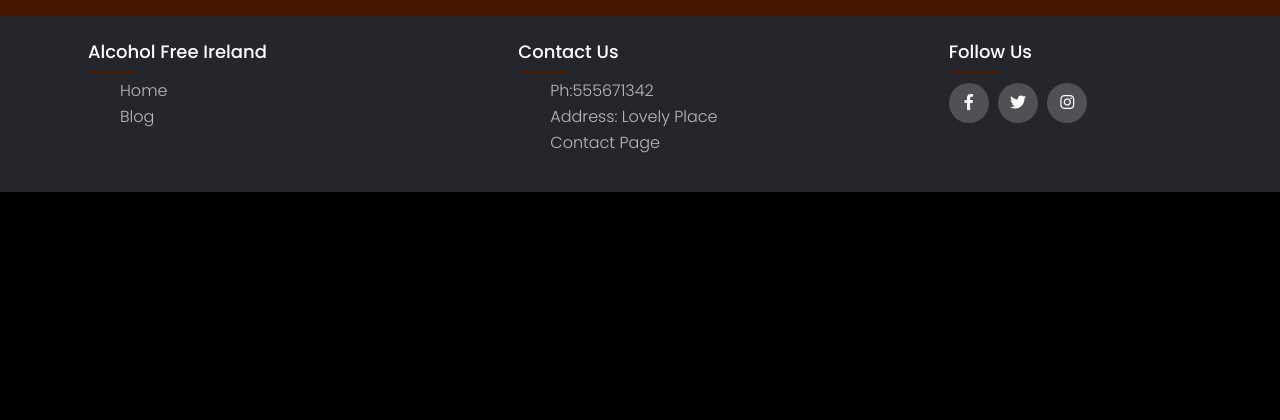
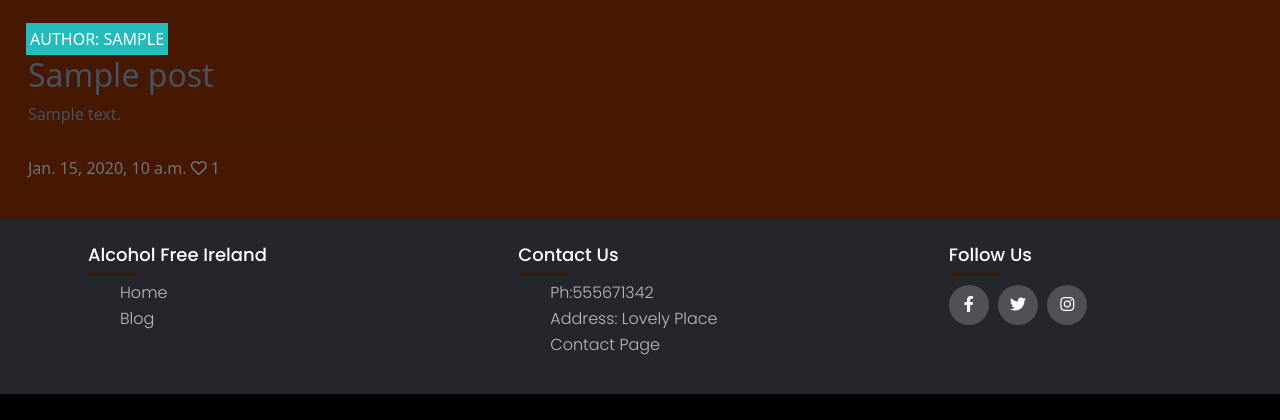
Before and after one commit to Roibeard-Ruadhan/alcohol-free-ireland, a Django app: page / in a window 1280 px wide. Shown: the part 74-494 px from the top of the page. Run offline with Django 3.2, Linux system fonts and the light colour scheme; tables that the repository leaves empty hold one stand-in row (values such as "Sample post").

Commit message:
Edit index.html file to resolve blog cards not appearing on browser

```diff
--- a/blog/urls.py
+++ b/blog/urls.py
@@ -2,6 +2,6 @@ from . import views
 from django.urls import path
 
 urlpatterns = [
-    path('', views.PostList.as_view(), name='home'),
+    path('', views.PostList.as_view(), name='index'),
     path('<slug:slug>/', views.PostDetail.as_view(), name='post_detail'),
 ]
--- a/templates/base.html
+++ b/templates/base.html
@@ -65,7 +65,7 @@
                     <h4>Alcohol Free Ireland</h4>
                     <ul>
                         <li><a href="{% url 'index' %}">Home</a></li>
-                        <li><a href="{% url 'blog' %}">Blog</a></li>
+                        <li><a href="blog">Blog</a></li>
                 <!--    <li><a href="#">Login</a></li> -->
                     </ul>
 
--- a/templates/index.html
+++ b/templates/index.html
@@ -8,7 +8,7 @@
         <!-- Blog Entries Column -->
         <div class="col-12 mt-3 left">
             <div class="row">
-                {% for post in blog_list %}
+                {% for post in post_list %}
                 <div class="col-md-4">
                     <div class="card mb-4">
                         <div class="card-body">
@@ -23,7 +23,7 @@
                                     <p class="author">Author: {{ post.author }}</p>
                                 </div>
                             </div>
-                            <a href="#" class="post-link">
+                            <a href="{% url 'post_detail' post.slug  %}" class="post-link">
                                 <h2 class="card-title">{{ post.title }}</h2>
                                 <p class="card-text">{{ post.excerpt }}</p>
                             </a>
```
